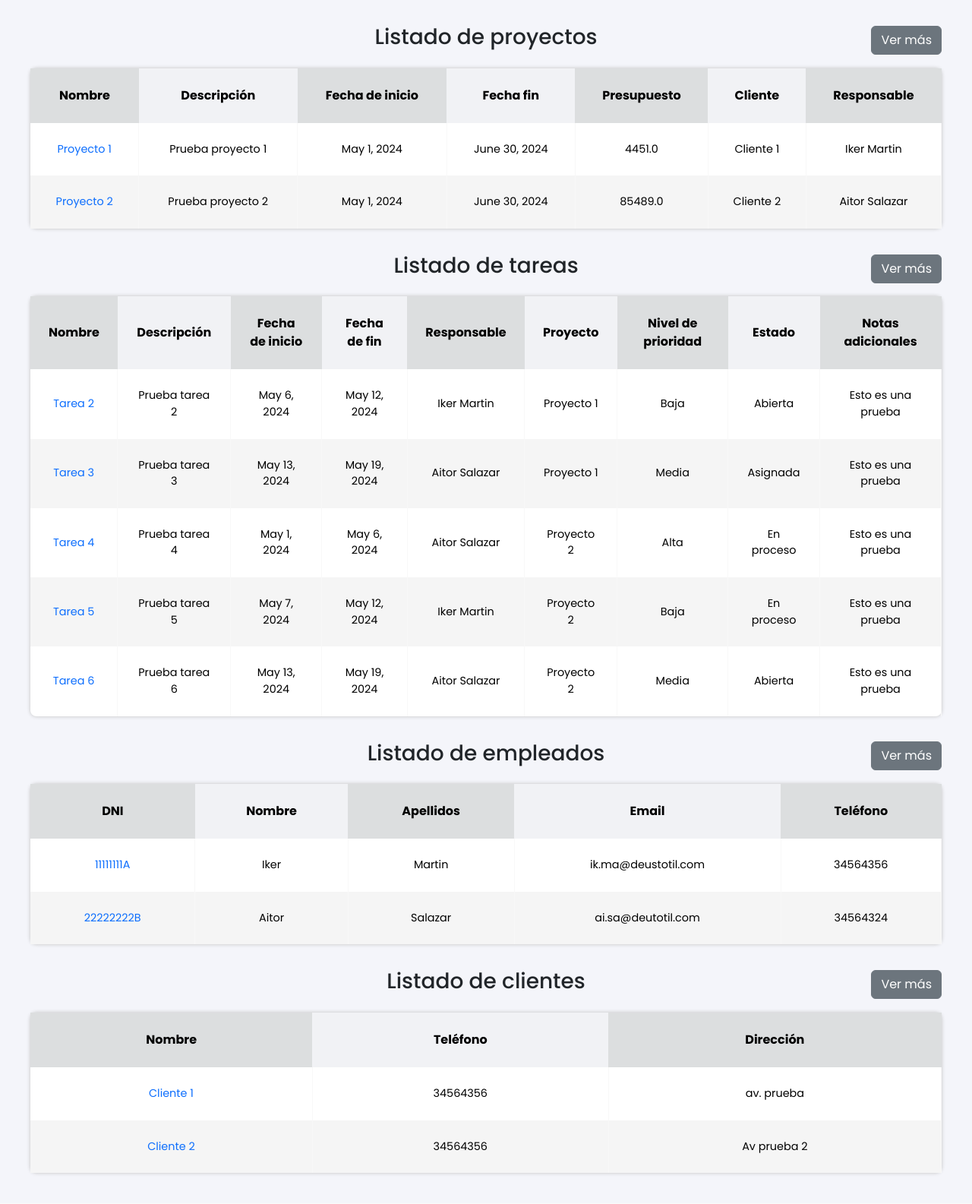
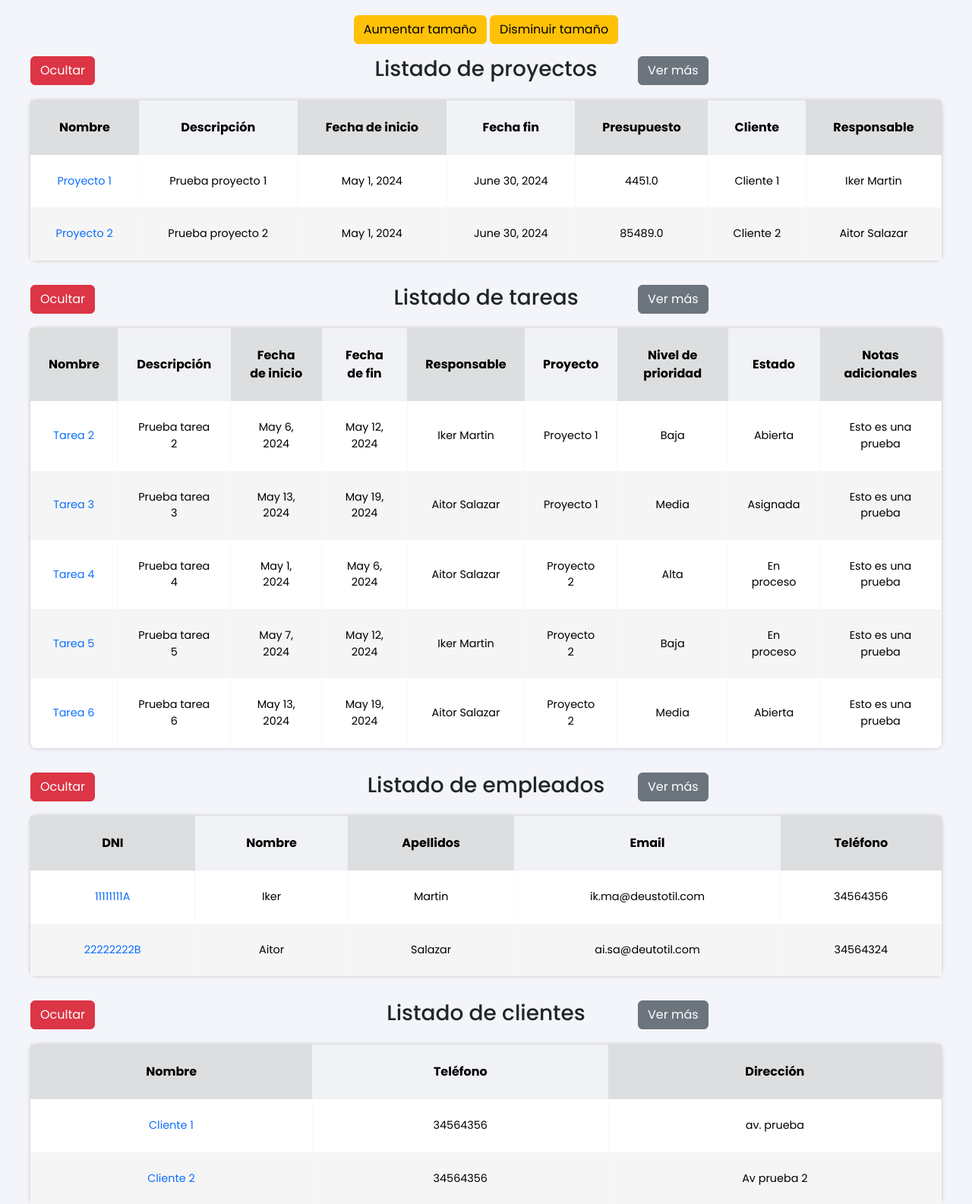
Before and after one commit to asalazar21/grupo3_2024, a Django app: page / in a window 1280 px wide. Shown: the part 80-1665 px from the top of the page at 76% size. Run offline with Django 5.2, Linux system fonts and the light colour scheme; the first user in the database is signed in; data comes from the database, SQL or seed files in the repository.

Commit message:
Feat: HTML aumento/disminución tamaño, ocultar/expandir tablas con js

```diff
--- a/deustotil/appDeustotil/templates/index.html
+++ b/deustotil/appDeustotil/templates/index.html
@@ -3,10 +3,16 @@
 {% block titulo %}Gestión de proyectos{% endblock %}
 
 {% block contenido %}
+    <div class="centrado">
+        <button id="increase" class="btn btn-warning">Aumentar tamaño</button>
+        <button id="decrease" class="btn btn-warning">Disminuir tamaño</button>
+    </div>
     <div class="title-container">
-        <div></div>
-        <h2>Listado de proyectos</h2>
-        <div class="title-container__btn">
+        <div class="title-container__btn-hide">
+            <button class="toggle-table btn btn-danger">Ocultar</button>
+        </div>
+        <h2 class="subheading">Listado de proyectos</h2>
+        <div class="title-container__btn-more">
             <a href="{% url 'index_proyectos' %}" class="btn btn-secondary">Ver más</a>
         </div>
     </div>
@@ -43,9 +49,11 @@
         <p>No hay proyectos creados.</p>
     {% endif %}
     <div class="title-container">
-        <div></div>
-        <h2>Listado de tareas</h2>
-        <div class="title-container__btn">
+        <div class="title-container__btn-hide">
+            <button class="toggle-table btn btn-danger">Ocultar</button>
+        </div>
+        <h2 class="subheading">Listado de tareas</h2>
+        <div class="title-container__btn-more">
             <a href="{% url 'index_tareas' %}" class="btn btn-secondary">Ver más</a>
         </div>
     </div>
@@ -86,9 +94,11 @@
         <p>No hay tareas creadas.</p>
     {% endif %}
     <div class="title-container">
-        <div></div>
-        <h2>Listado de empleados</h2>
-        <div class="title-container__btn">
+        <div class="title-container__btn-hide">
+            <button class="toggle-table btn btn-danger">Ocultar</button>
+        </div>
+        <h2 class="subheading">Listado de empleados</h2>
+        <div class="title-container__btn-more">
             <a href="{% url 'index_empleados' %}" class="btn btn-secondary">Ver más</a>
         </div>
     </div>
@@ -121,9 +131,11 @@
         <p>No hay empleados creados.</p>
     {% endif %}
     <div class="title-container">
-        <div></div>
-        <h2>Listado de clientes</h2>
-        <div class="title-container__btn">
+        <div class="title-container__btn-hide">
+            <button class="toggle-table btn btn-danger">Ocultar</button>
+        </div>
+        <h2 class="subheading">Listado de clientes</h2>
+        <div class="title-container__btn-more">
             <a href="{% url 'index_clientes' %}" class="btn btn-secondary">Ver más</a>
         </div>
     </div>
```
